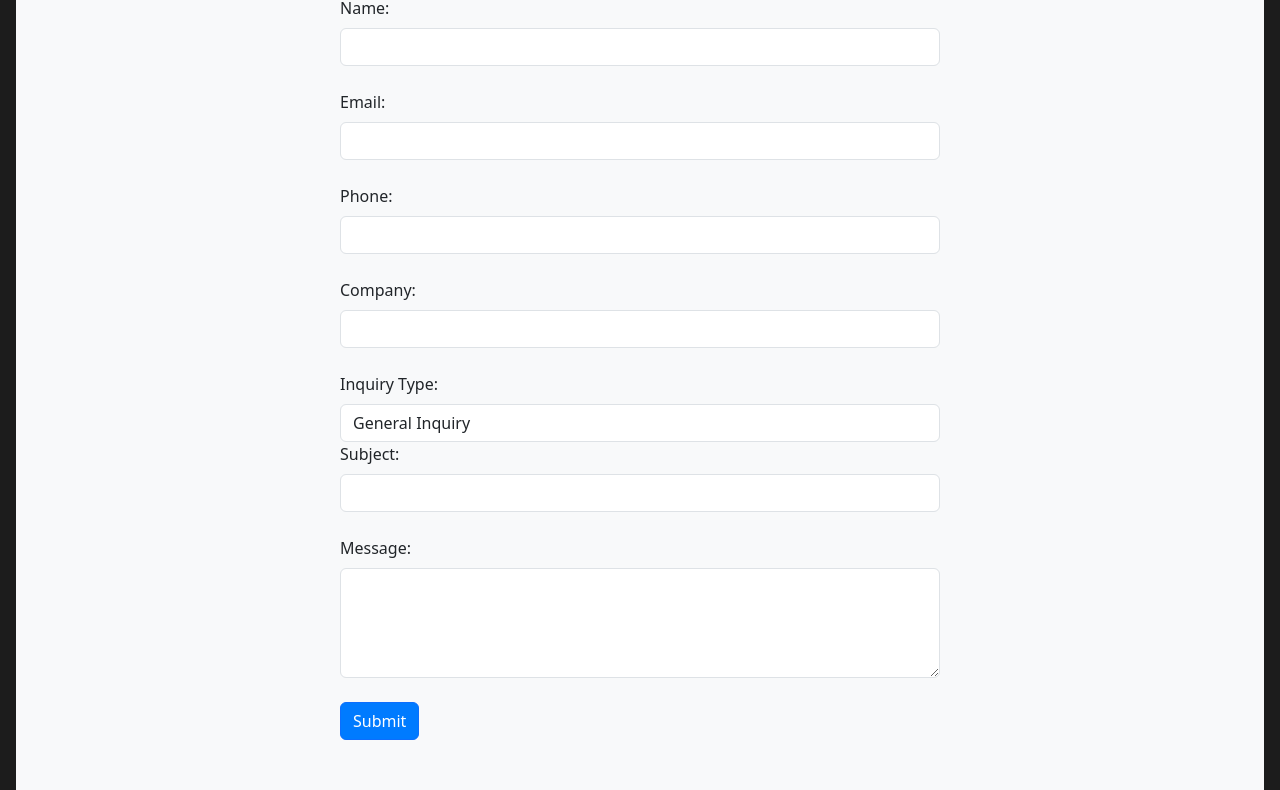
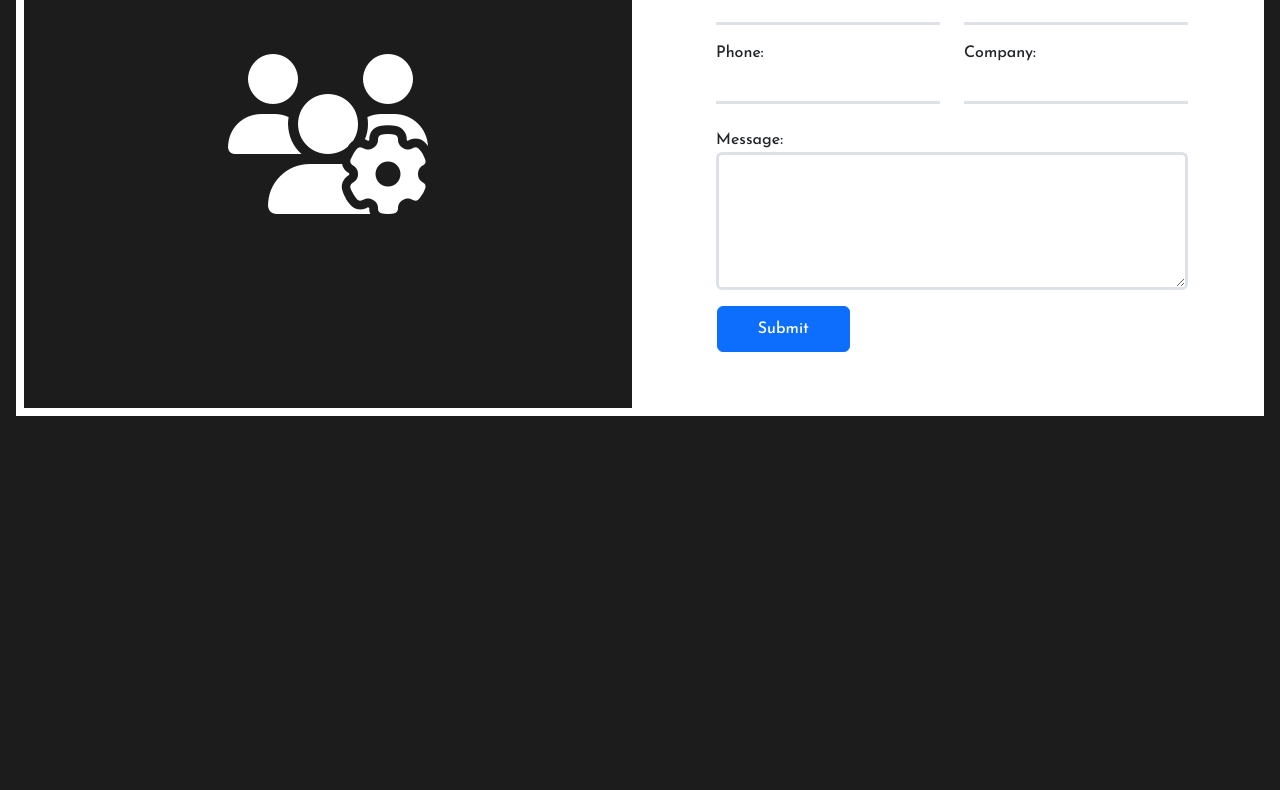
Before and after one commit to Navin1-11-04/BrownMagic, a plain HTML site: page contact.html in a window 1280 px wide. Shown: the part 281-1071 px from the top of the page. After the commit the page ends 800 px from the top, so only its background shows below. Drawn offline with nearby package versions, Linux system fonts and the light colour scheme; a web font is replaced by a local one.

Commit message:
Add files via upload

```diff
--- a/Main.css
+++ b/Main.css
@@ -254,3 +254,72 @@ i {
 .contact form button:hover {
     background-color: #0056b3;
 }
+#contact{
+    width:100%;
+    display:flex;
+    background-color: #1c1c1c;
+    margin:0;
+    height:auto;
+    padding:0;
+}
+#left{
+    flex:50%;
+    background-color:#1c1c1c;
+    border:0.5rem solid #fff;
+    margin:0;
+}
+#right{
+    flex:50%;
+    background-color:#fff;
+    border:0;
+    margin:0;
+    font-family:'Josefin Sans';
+}
+
+#contact #right input{
+    border-width:0px 0px 3px 0px;
+    border-radius: 0;
+    outline:0;
+    text-decoration: none;
+}
+#contact #right input:focus{
+   box-shadow: none;
+   color:#1c1c1c;
+   border-color: #15A3C7;
+}
+#contact #right textarea{
+    border-width:3px 3px;
+
+}
+#contact #right textarea:focus{
+   box-shadow:none;
+   border-color:#15A3C7;
+}
+#contact #right button{
+    padding:10px 40px;
+    margin-left:1.8rem;
+}
+#contact #right button:hover{
+    color:#fff;
+    background-color:#333333;
+
+}
+#contact #left{
+    text-align: center;
+    align-items: center;
+    justify-content: center;
+    display:flex;
+}
+#contact #left i{
+    font-size:10rem;
+    color:#fff;
+}
+#contact #left i:hover{
+    color:#15A3C7;
+    text-shadow:2px 2px 1px #fff;
+}
+@media(max-width:991px){
+    #contact #left{
+        display:none;
+    }
+}
--- a/contact.html
+++ b/contact.html
@@ -25,7 +25,7 @@
                     <a class="nav-link" href="menu.html" target="_self">Menu</a>
                   </li>
                   <li class="nav-item">
-                    <a class="nav-link" href="contact.html" target="_self">Contact Us</a>
+                    <a class="nav-link active" href="contact.html" target="_self">Contact Us</a>
                   </li>
                   <li class="nav-item">
                     <a class="nav-link" href="#" target="_self">empty</a>
@@ -81,51 +81,57 @@
           </nav>
     </section>
     <section id="contact">
-        <div class="container mt-5 contact">
-            <h2>Contact Us</h2>
-            <form>
+      <section id="left">
+        <i class="fa-solid fa-users-gear fa-2xl"></i>
+      </section>
+      <section id="right">
+        <div class="container mt-3 mb-3 p-3">
+            <h2 class="text-center">Contact Us</h2>
+            <form class="m-3 g-3 p-3">
+                <div class="row p-2 mx-2 g-4">
+                    <div class="col-md-6">
                         <div class="form-group">
                             <label for="name">Name:</label>
                             <input type="text" class="form-control" id="name" name="name" required>
                         </div>
-
+                    </div>
+                    <div class="col-md-6">
                         <div class="form-group">
                             <label for="email">Email:</label>
                             <input type="email" class="form-control" id="email" name="email" required>
                         </div>
+                    </div>
+                </div>
 
+                <div class="row p-2 mx-2 g-4">
+                    <div class="col-md-6">
                         <div class="form-group">
                             <label for="phone">Phone:</label>
                             <input type="tel" class="form-control" id="phone" name="phone">
                         </div>
-
+                    </div>
+                    <div class="col-md-6">
                         <div class="form-group">
                             <label for="company">Company:</label>
                             <input type="text" class="form-control" id="company" name="company">
                         </div>
-
-                <div class="form-group">
-                    <label for="inquiryType">Inquiry Type:</label>
-                    <select class="form-control" id="inquiryType" name="inquiryType">
-                        <option value="general">General Inquiry</option>
-                        <option value="feedback">Feedback</option>
-                        <option value="support">Customer Support</option>
-                    </select>
+                    </div>
                 </div>
 
+                <div class="row p-2 m-2">
+                    <div class="col-md-12">
                         <div class="form-group">
-                    <label for="subject">Subject:</label>
-                    <input type="text" class="form-control" id="subject" name="subject" required>
+                            <label for="message">Message:</label>
+                            <textarea class="form-control" id="message" name="message" rows="5" required></textarea>
+                        </div>
+                    </div>
                 </div>
 
-                <div class="form-group">
-                    <label for="message">Message:</label>
-                    <textarea class="form-control" id="message" name="message" rows="4" required></textarea>
-                </div>
-
-                <button type="submit" class="btn btn-primary">Submit</button>
+                <button type="submit" class="btn btn-primary" onclick="alert('Form submitted successfully!', 'Success');">Submit</button>
             </form>
         </div>
+    </section>
+
     </section>
 <script src="https://cdn.jsdelivr.net/npm/bootstrap@5.3.2/dist/js/bootstrap.bundle.min.js" integrity="sha384-C6RzsynM9kWDrMNeT87bh95OGNyZPhcTNXj1NW7RuBCsyN/o0jlpcV8Qyq46cDfL" crossorigin="anonymous"></script>
 
```
Also changed, not shown: index.html (+1 -1 lines), menu.html (+1 -1 lines). Lines whose indentation alone changed are shown as unchanged.
